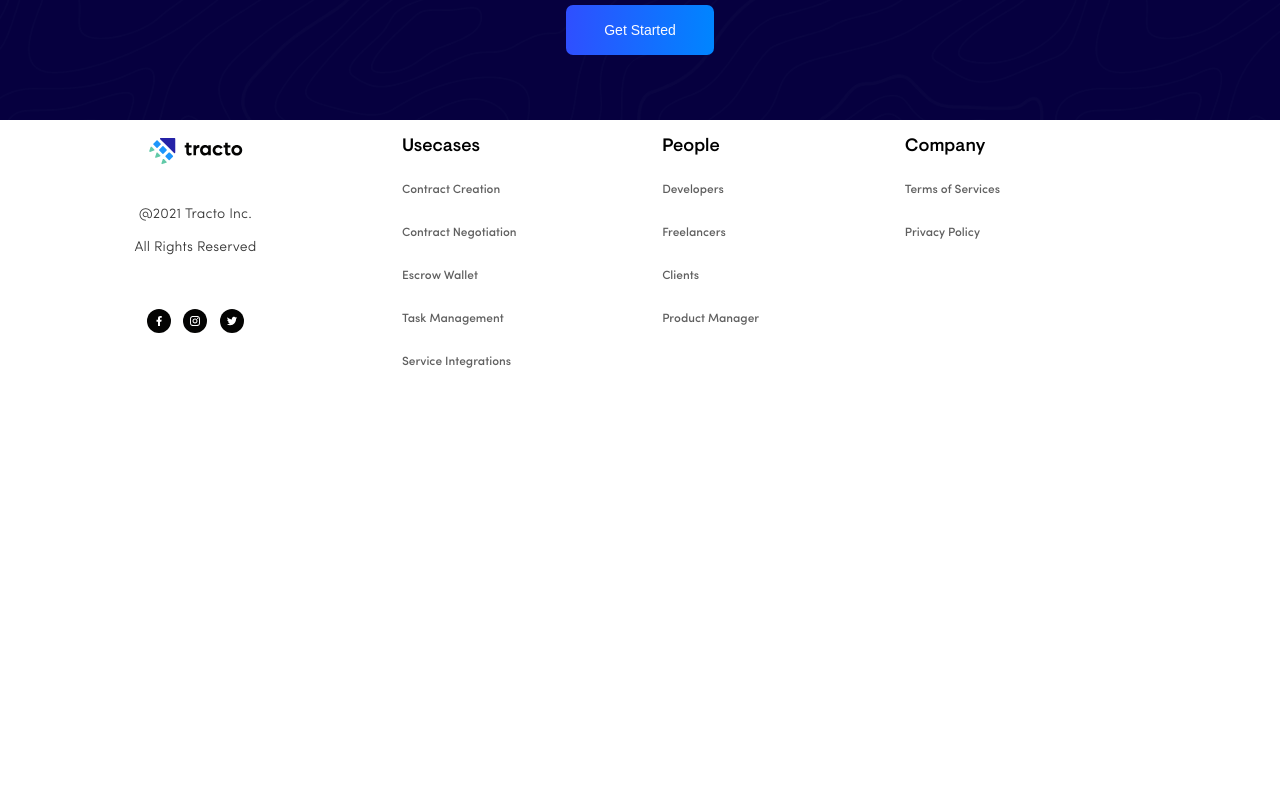
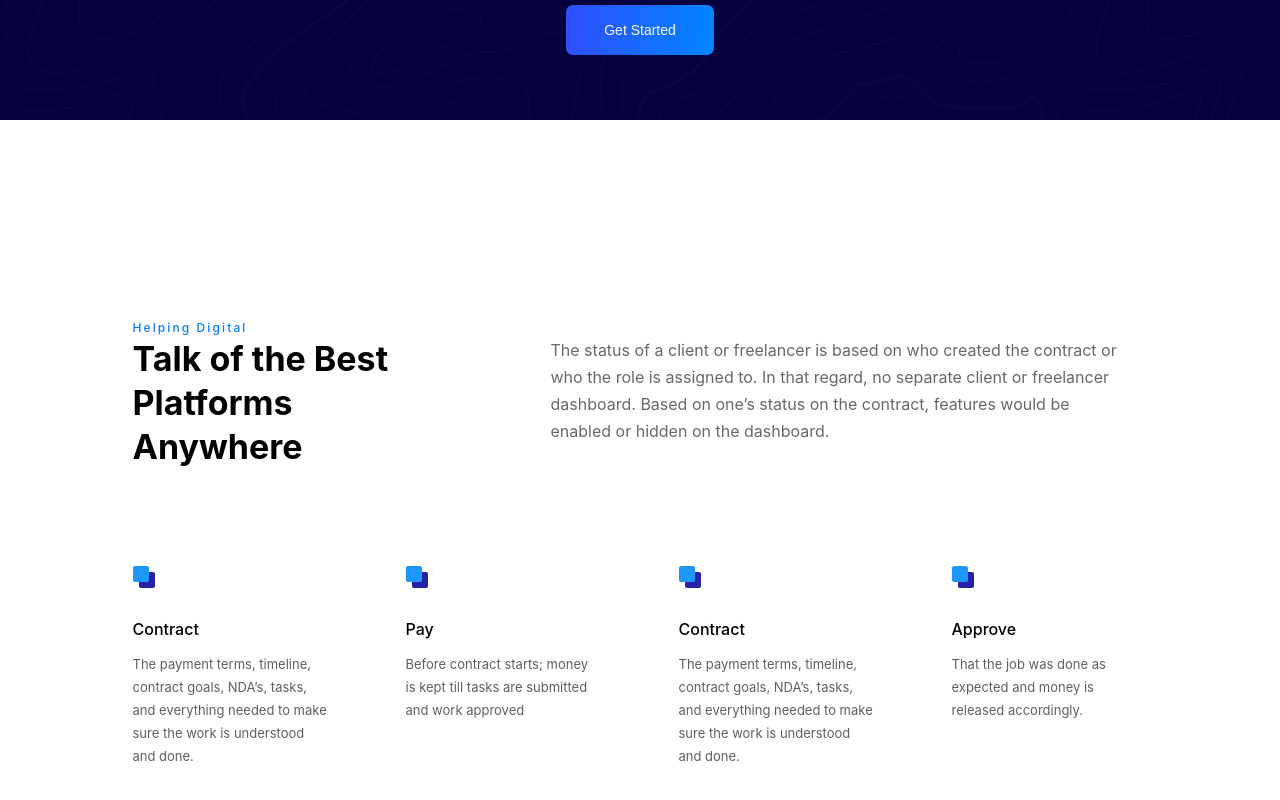
Before and after one commit to nima-z/tracto, a React (Create React App) app: page / in a window 1280 px wide. Shown: the part 1560-2360 px from the top of the page. Before the commit the page ends 1950 px from the top, so only its background shows below. Built offline with nearby package versions, Linux system fonts and the light colour scheme.

Commit message:
section 3

```diff
--- a/src/components/feature-item/FeatureItem.module.css
+++ b/src/components/feature-item/FeatureItem.module.css
@@ -6,3 +6,7 @@
 .container > div {
     margin-bottom: 27px;
 }
+
+.container > h3 {
+    margin-bottom: 13px;
+}
--- a/src/components/sections/section-3/Section3.js
+++ b/src/components/sections/section-3/Section3.js
@@ -2,28 +2,48 @@ import styles from "./Section3.module.css";
 import H4 from "../../ui/H4/H4";
 import H2 from "../../ui/H2/H2";
 import BodyReg from "../../ui/body-reg/BodyReg";
+import FeatureItem from "../../feature-item/FeatureItem";
+import Indicator from "../../ui/icons/Indicator";
 
 export default function Section3() {
   return (
     <div className={styles.container}>
+      <div>
         <div className={styles.headline}>
           <H4>Helping Digital</H4>
           <div>
             <H2>Talk of the Best Platforms Anywhere</H2>
             <BodyReg>
               The status of a client or freelancer is based on who created the
-            contract or who the role is assigned to. In that regard, no separate
-            client or freelancer dashboard. Based on one’s status on the
-            contract, features would be enabled or hidden on the dashboard.
+              contract or who the role is assigned to. In that regard, no
+              separate client or freelancer dashboard. Based on one’s status on
+              the contract, features would be enabled or hidden on the
+              dashboard.
             </BodyReg>
           </div>
-        {/* regbody */}
         </div>
         <div className={styles.features}>
-        {/* feature item1 */}
-        {/* feature item2 */}
-        {/* feature item3 */}
-        {/* feature item4 */}
+          <FeatureItem
+            icon={<Indicator />}
+            header="Contract"
+            text="The payment terms, timeline, contract goals, NDA’s, tasks, and everything needed to make sure the work is understood and done."
+          />
+          <FeatureItem
+            icon={<Indicator />}
+            header="Pay"
+            text="Before contract starts; money is kept till tasks are submitted and work approved"
+          />
+          <FeatureItem
+            icon={<Indicator />}
+            header="Contract"
+            text="The payment terms, timeline, contract goals, NDA’s, tasks, and everything needed to make sure the work is understood and done."
+          />
+          <FeatureItem
+            icon={<Indicator />}
+            header="Approve"
+            text="That the job was done as expected and money is released accordingly."
+          />
+        </div>
       </div>
     </div>
   );
--- a/src/components/sections/section-3/Section3.module.css
+++ b/src/components/sections/section-3/Section3.module.css
@@ -3,6 +3,7 @@
     display: flex;
     justify-content: center;
     padding-top: 200px;
+    padding-bottom: 200px;
 }
 
 .headline {
@@ -11,6 +12,7 @@
 .headline > * {
     text-align: left;
 }
+
 .headline > div {
     display: flex;
     gap: 97px;
@@ -24,5 +26,6 @@
 }
 
 .features {
-
+    display: flex;
+    gap: 77px;
 }
--- /dev/null
+++ b/src/components/ui/icons/Indicator.js
@@ -0,0 +1,14 @@
+export default function Indicator() {
+  return (
+    <svg
+      width="22"
+      height="22"
+      viewBox="0 0 22 22"
+      fill="none"
+      xmlns="http://www.w3.org/2000/svg"
+    >
+      <rect x="6" y="6" width="16" height="16" rx="2" fill="#2522A7" />
+      <rect width="16" height="16" rx="2" fill="#1E96FC" />
+    </svg>
+  );
+}
--- a/src/pages/HomePage.js
+++ b/src/pages/HomePage.js
@@ -3,6 +3,7 @@ import Section2 from "../components/sections/section-2/Section2";
 import Banner from "../components/banner/Banner";
 import Subscription from "../components/ui/Subscription/Subscription";
 import styles from "./Homepage.module.css";
+import Section3 from "../components/sections/section-3/Section3";
 export default function HomePage() {
   return (
     <Fragment>
@@ -17,6 +18,7 @@ export default function HomePage() {
       </section>
 
       <Section2 />
+      <Section3 />
     </Fragment>
   );
 }
```
Lines whose indentation alone changed are shown as unchanged.
